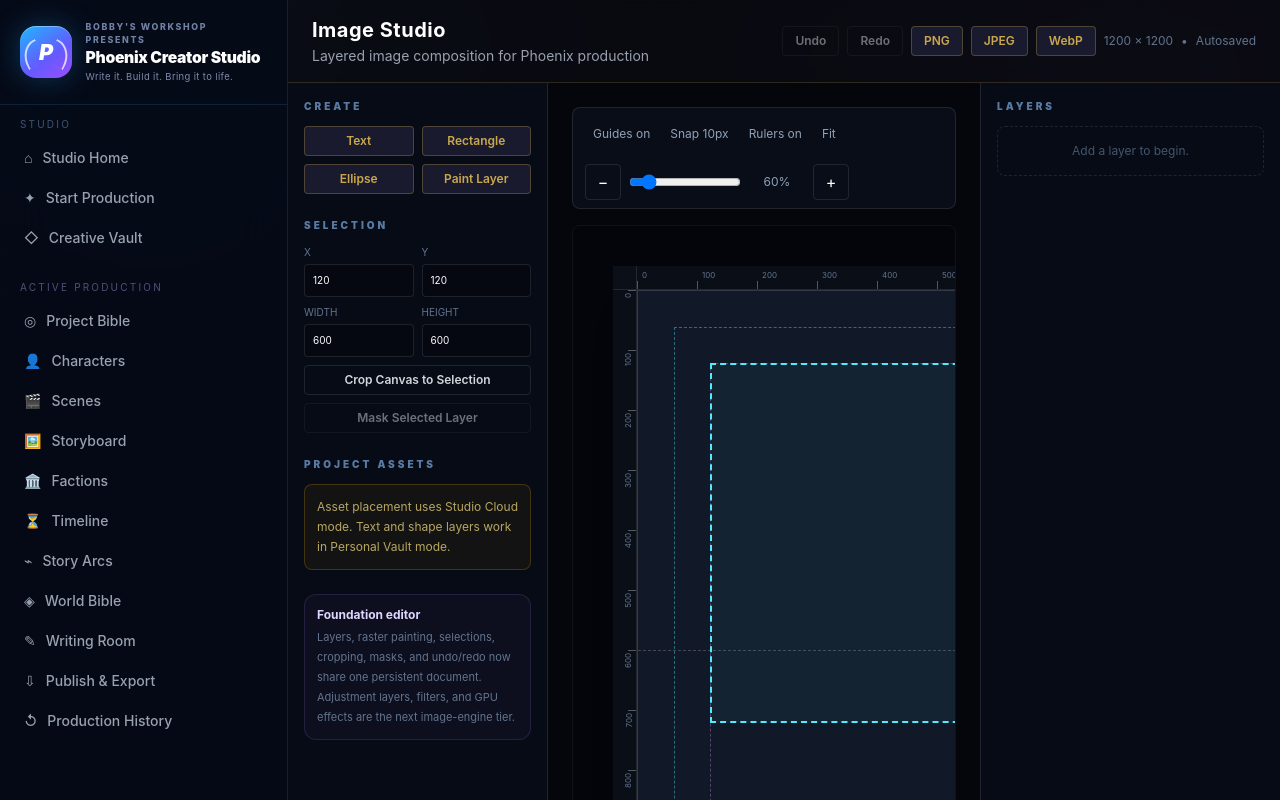
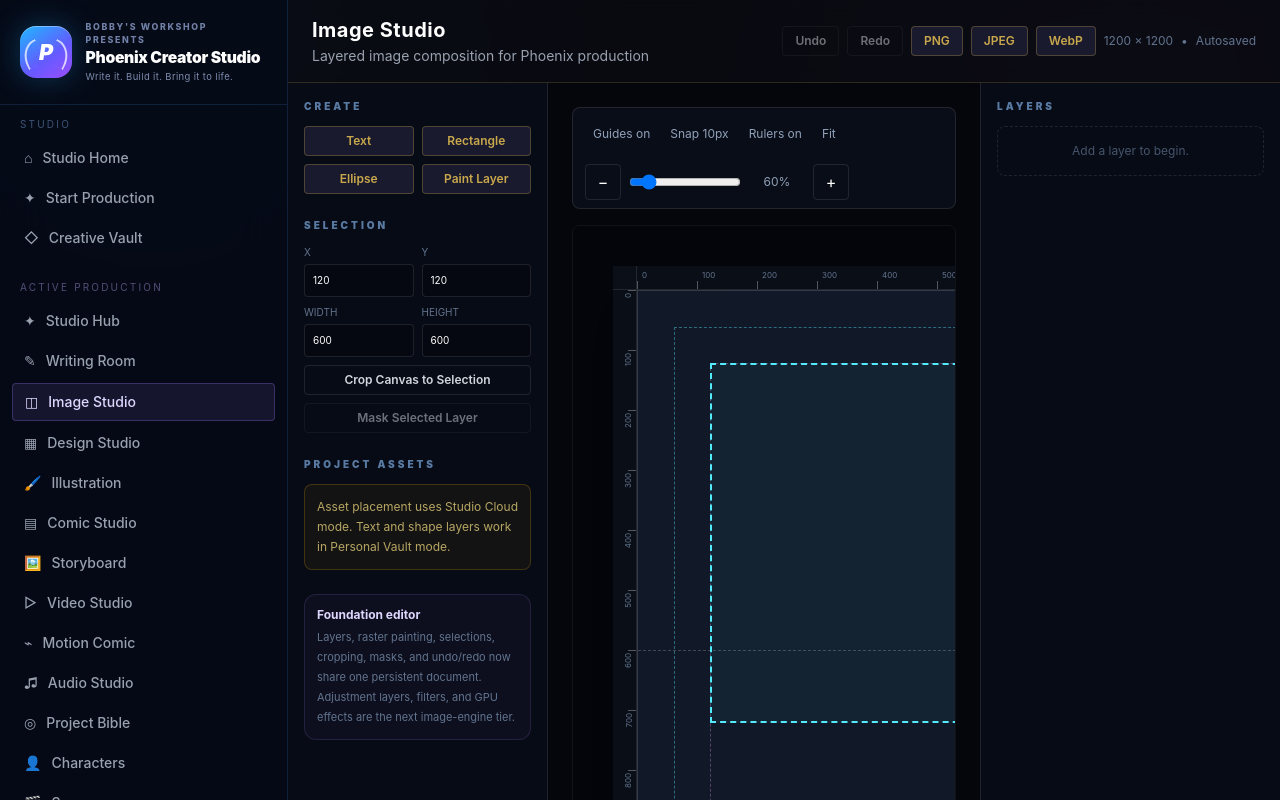
Before and after one commit to Bboy9090/SagaArchitect, a Next.js app: page /universe/1/image in a window 1280 px wide. Shown: the top 800 px of the page. Built offline with nearby package versions, Linux system fonts and the light colour scheme.

Commit message:
fix(studio): restore complete creative studio navigation

```diff
--- a/src/components/layout/Sidebar.tsx
+++ b/src/components/layout/Sidebar.tsx
@@ -23,15 +23,23 @@ export function Sidebar() {
   ];
 
   const universeNav: NavItem[] = universeId ? [
+    { href: `/universe/${universeId}/studio`, label: 'Studio Hub', icon: '✦' },
+    { href: `/universe/${universeId}/stories`, label: 'Writing Room', icon: '✎' },
+    { href: `/universe/${universeId}/image`, label: 'Image Studio', icon: '◫' },
+    { href: `/universe/${universeId}/design`, label: 'Design Studio', icon: '▦' },
+    { href: `/universe/${universeId}/illustrate`, label: 'Illustration', icon: '🖌️' },
+    { href: `/universe/${universeId}/comic`, label: 'Comic Studio', icon: '▤' },
+    { href: `/universe/${universeId}/storyboard`, label: 'Storyboard', icon: '🖼️' },
+    { href: `/universe/${universeId}/video`, label: 'Video Studio', icon: '▷' },
+    { href: `/universe/${universeId}/motion`, label: 'Motion Comic', icon: '⌁' },
+    { href: `/universe/${universeId}/audio`, label: 'Audio Studio', icon: '♫' },
     { href: `/universe/${universeId}`, label: 'Project Bible', icon: '◎' },
     { href: `/universe/${universeId}/characters`, label: 'Characters', icon: '👤' },
     { href: `/universe/${universeId}/scenes`, label: 'Scenes', icon: '🎬' },
-    { href: `/universe/${universeId}/storyboard`, label: 'Storyboard', icon: '🖼️' },
     { href: `/universe/${universeId}/factions`, label: 'Factions', icon: '🏛️' },
     { href: `/universe/${universeId}/timeline`, label: 'Timeline', icon: '⏳' },
     { href: `/universe/${universeId}/arcs`, label: 'Story Arcs', icon: '⌁' },
     { href: `/universe/${universeId}/lore`, label: 'World Bible', icon: '◈' },
-    { href: `/universe/${universeId}/stories`, label: 'Writing Room', icon: '✎' },
     { href: `/universe/${universeId}/export`, label: 'Publish & Export', icon: '⇩' },
     { href: `/universe/${universeId}/history`, label: 'Production History', icon: '↺' },
   ] : [];
```
